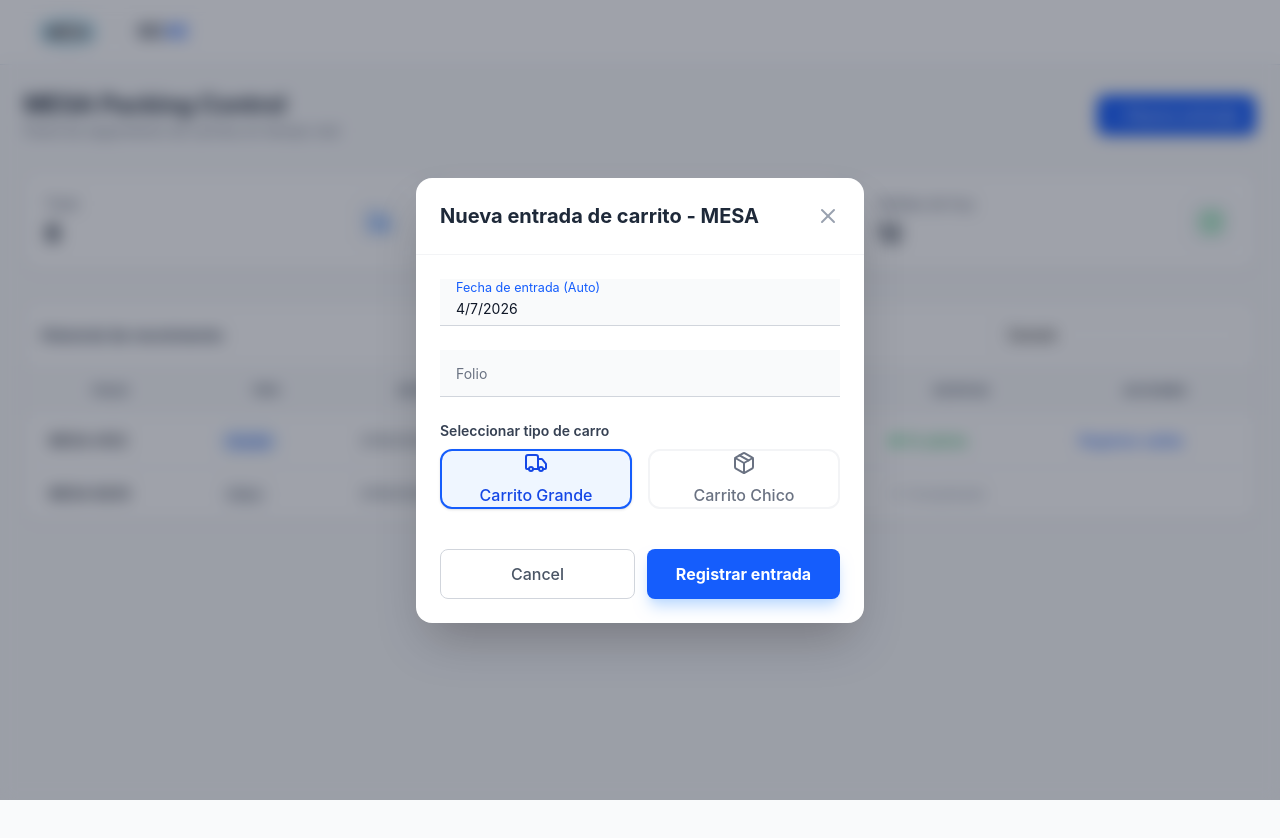
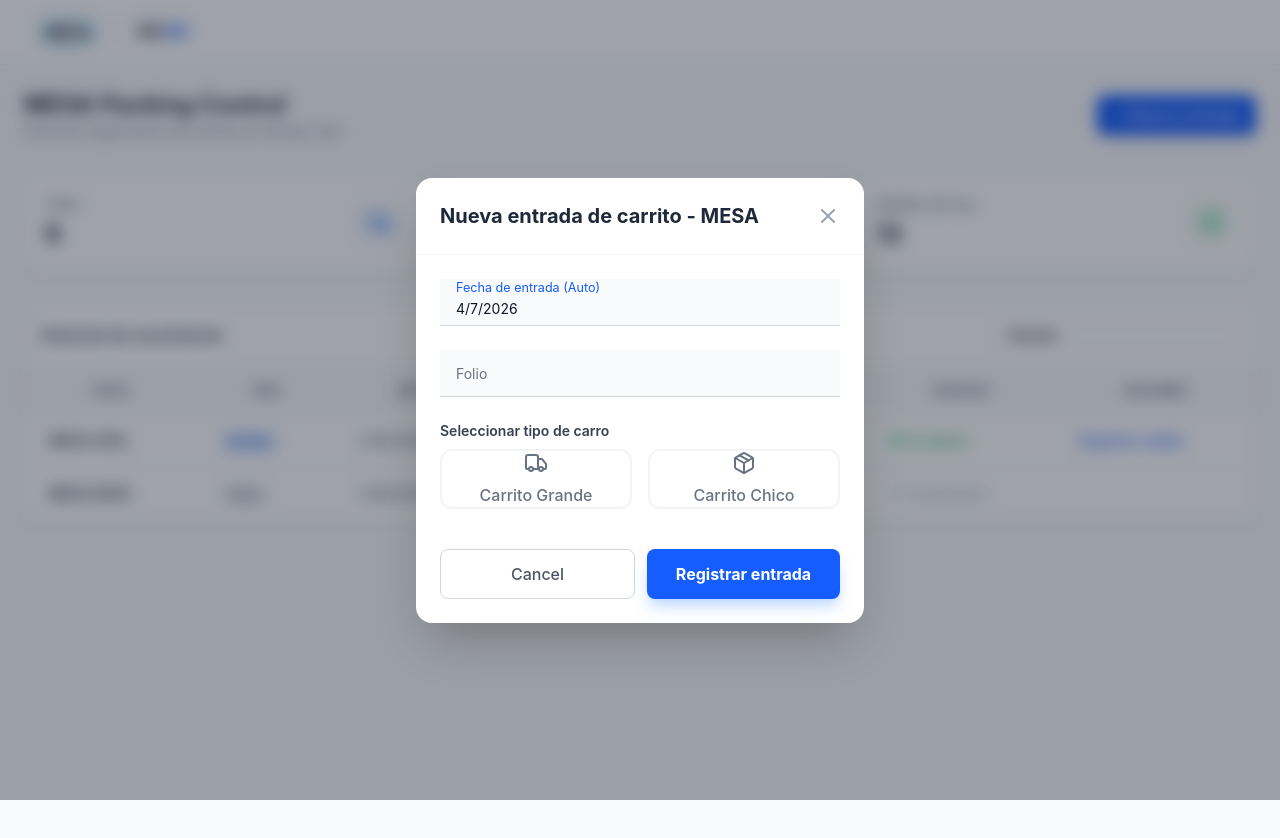
Before and after one commit to Manufacturas-Especializadas/SICAE-FrontEnd, a React (Vite) app: page / in a window 1280 px wide. Both pictures are taken after typing "Sample" into the empty fields and a click on the button "+ Nueva entrada". Shown: the top 838 px of the page. Built offline with nearby package versions, Linux system fonts and the light colour scheme.

Commit message:
fix: se manda el id de los tipos de carro

```diff
--- a/src/components/CustomInputs/Selector.tsx
+++ b/src/components/CustomInputs/Selector.tsx
@@ -8,8 +8,8 @@ interface Props {
 
 export const Selector = ({ selected, onChange }: Props) => {
   const options: { id: CartSize; icon: React.ReactNode; label: string }[] = [
-    { id: "Grande", icon: <Truck size={24} />, label: "Carrito Grande" },
-    { id: "Chico", icon: <Package size={24} />, label: "Carrito Chico" },
+    { id: 1, icon: <Truck size={24} />, label: "Carrito Grande" },
+    { id: 2, icon: <Package size={24} />, label: "Carrito Chico" },
   ];
 
   return (
```
